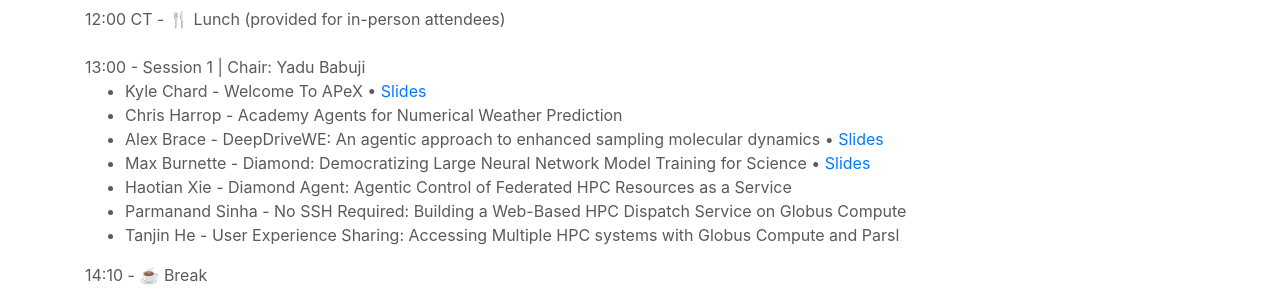
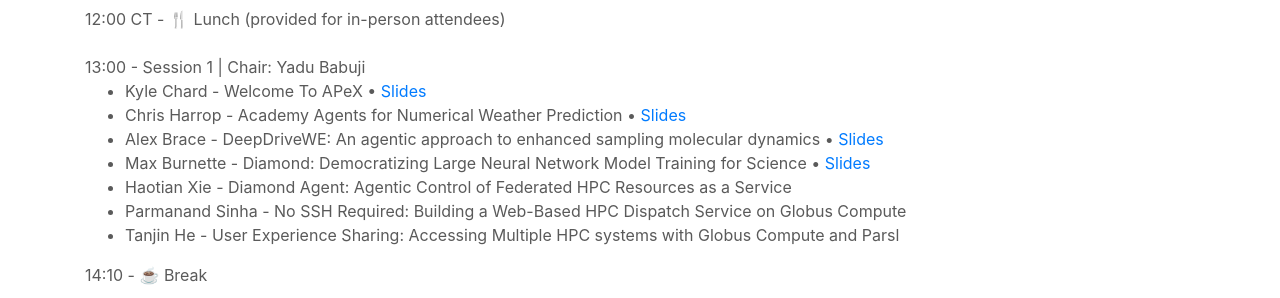
Before and after one commit to Parsl/parsl.github.io, a Jekyll site: the page built from parslfest/apex2026.html, in a window 1280 px wide and 900 px high, scrolled down 522 px. Shown: the part 155-453 px from the top of the window. Built offline with Jekyll 4.4.1, drawn with Linux system fonts in a browser that asks for light colours.

Commit message:
Add Chris slides

```diff
--- a/parslfest/apex2026.html
+++ b/parslfest/apex2026.html
@@ -63,7 +63,7 @@
 13:00 - Session 1 | Chair: Yadu Babuji
 <ul>
 <li>Kyle Chard - Welcome To APeX • <a href="2026/chard-welcome" target="_blank">Slides</a></li>
-<li>Chris Harrop - Academy Agents for Numerical Weather Prediction </li>
+<li>Chris Harrop - Academy Agents for Numerical Weather Prediction • <a href="2026/harrop-nwp.pdf" target="_blank">Slides</a> </li>
 <li>Alex Brace - DeepDriveWE: An agentic approach to enhanced sampling molecular dynamics • <a href="2026/brace-md.pdf" target="_blank">Slides</a></li>
 <li>Max Burnette - Diamond: Democratizing Large Neural Network Model Training for Science • <a href="2026/burnette-diamond.pdf" target="_blank">Slides</a></li>
 <li>Haotian Xie - Diamond Agent: Agentic Control of Federated HPC Resources as a Service  </li>
```
Also changed, not shown: 1 other file.
